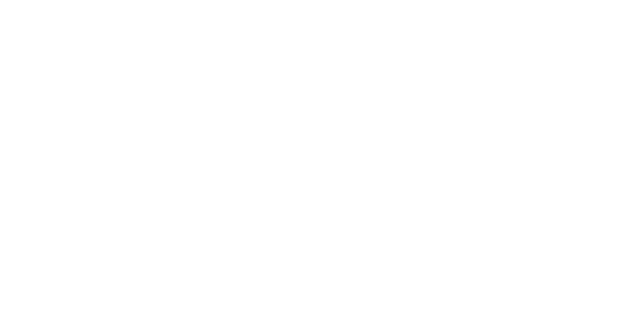
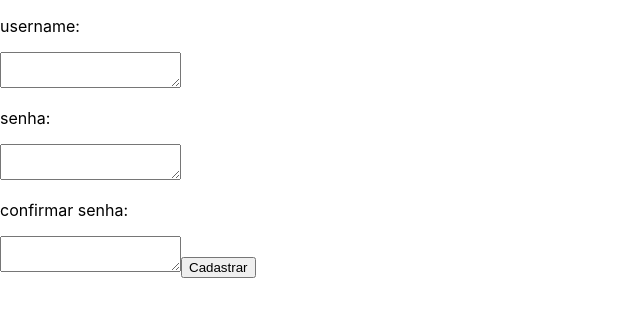
Before and after one commit to jabota31/chat-front, a React (Create React App) app: page /cadastrar in a window 1280 px wide. Shown: the top 316 px of the page, without its empty margins (0-640 px from the left). Built offline with nearby package versions, Linux system fonts and the light colour scheme.

Commit message:
Tela de cadastro: cadastra e recebe token, tela de login: loga e recebetoken.

```diff
--- /dev/null
+++ b/src/pages/Login/index.js
@@ -0,0 +1,33 @@
+import React, {useState, useEffect} from 'react';
+import axios from '../../service/api';
+
+export default function Login() {
+
+    const [username, setUsername] = useState('');
+    const [password, setPassword] = useState('');
+    // const [sent, setSent] = useState(false);
+
+    useEffect(()=>{
+
+    })
+
+
+    const send = async () => {
+        const data = {username, password}
+        console.log(data);
+        const response = await axios.post('/auth/login', data);
+        console.log(response);
+        localStorage.setItem('myToken', response.data.token);
+    }
+
+
+    return (
+        <div>
+            <p>username:</p>
+            <textarea value={username} onChange={value => setUsername(value.target.value)}></textarea>
+            <p>senha:</p>
+            <textarea value={password} onChange={value => setPassword(value.target.value)}></textarea>
+            <button onClick={send}>Logar</button>
+        </div>
+    );
+}
--- a/src/pages/Main/index.js
+++ b/src/pages/Main/index.js
@@ -22,22 +22,26 @@
 	const [user, setUser] = useState("Anônimo");
 	const [loaded, setLoaded] = useState(false);
 
-	const addMessage = async () => {
-		// if (text.trim() !== '') setMessages([...messages, {text, minha: true}])
+	useEffect(() => {
+
+        if (!loaded) {
+            try {
+				fetchMessages(room);
+				setLoaded(true);
+            } catch(e){
+                console.log(e)
+            }
+        }
+
+    });
+
+	const addMessage = async (text) => {
+		if (text.trim() !== ''){
+			setMessages([...messages, {text, minha: true}])
 			const data = {text, room, user};
 			socket.emit('message', data)
-	}
+			const response = await axios.post('/message/save', data);
 
-	const saveMessage = async (data) => {
-		await axios.post('/message/save', data);
-	}
-
-
-	const handleSend = async (text) => {
-		if (text.trim() !== '') {
-			const data = {text, room, user};
-			saveMessage(data);
-			addMessage()
 		}
 	}
 
@@ -50,21 +54,9 @@
 
 	const fetchMessages = async room => {
 		const response = await axios('/message/'+room);
+		console.log(response.data);
 		setMessages(response.data)
 	}
-
-	useEffect(() => {
-
-        if (!loaded) {
-            try {
-				fetchMessages(room)
-				setLoaded(true);
-            } catch(e){
-                console.log(e)
-            }
-        }
-
-    });
 
 	socket.on('chat', (data) => {
 		console.log(data);
@@ -99,7 +91,7 @@
 			</MainContainer>
 			<TextArea>
 				<textarea value={text} onChange={value => setText(value.target.value)} onKeyDown={onEnterPress}/>
-				<button onClick={() => handleSend(text)}>Enviar</button>
+				<button onClick={(text) => addMessage(text)}>Enviar</button>
 			</TextArea>
 		</Container>
 	);
--- /dev/null
+++ b/src/pages/Register/index.js
@@ -0,0 +1,41 @@
+import React, {useState, useEffect} from 'react';
+import axios from '../../service/api';
+
+export default function Register() {
+
+    const [username, setUsername] = useState('');
+    const [password, setPassword] = useState('');
+    const [passwordConfirmation, setPasswordConfirmation] = useState('');
+
+    useEffect(()=>{
+
+    })
+
+
+    const send = async () => {
+        const data = {username, password}
+        console.log(data);
+        const response = await axios.post('/auth/register', data);
+        console.log(response)
+
+        if (response.status === 200) {
+            const response =  await axios.post('/auth/login', data);
+            console.log(response);
+            const token = response.data.token;
+            localStorage.setItem('myToken', token)
+        }
+    }
+
+
+    return (
+        <div>
+            <p>username:</p>
+            <textarea value={username} onChange={value => setUsername(value.target.value)}></textarea>
+            <p>senha:</p>
+            <textarea value={password} onChange={value => setPassword(value.target.value)}></textarea>
+            <p>confirmar senha:</p>
+            <textarea value={passwordConfirmation} onChange={value => setPasswordConfirmation(value.target.value)}></textarea>
+            <button onClick={send}>Cadastrar</button>
+        </div>
+    );
+}
--- a/src/pages/Rooms/index.js
+++ b/src/pages/Rooms/index.js
@@ -9,6 +9,19 @@
     const [rooms, setRooms] = useState([]);
     const [loaded, setLoaded] = useState(false);
     const [newRoom, setNewRoom] = useState('');
+
+    useEffect(() => {
+
+        if (!loaded) {
+            try {
+                fetchRooms();
+                setLoaded(true)
+            } catch(e){
+                console.log(e)
+            }
+        }
+
+    });
 
 
     const addRoom = async (roomName) => {
@@ -33,18 +46,6 @@
         setRooms(response.data);
     }
 
-    useEffect(() => {
-
-        if (!loaded) {
-            try {
-                fetchRooms();
-                setLoaded(true)
-            } catch(e){
-                console.log(e)
-            }
-        }
-
-    });
 
 	return (
 		<Container>
--- a/src/routes.js
+++ b/src/routes.js
@@ -3,12 +3,16 @@
 
 import Main from './pages/Main'
 import Rooms from './pages/Rooms'
+import Login from './pages/Login'
+import Register from './pages/Register'
 
 export default function Routes() {
     return (
         <BrowserRouter>
             <Route path="/" exact component={Rooms} />
             <Route path="/sala/:room" exact component={Main} />
+            <Route path="/login" exact component={Login} />
+            <Route path="/cadastrar" exact component={Register} />
         </BrowserRouter>
     )
 }
```
Also changed, not shown: src/pages/Login/components.js (added), src/pages/Register/components.js (added).
